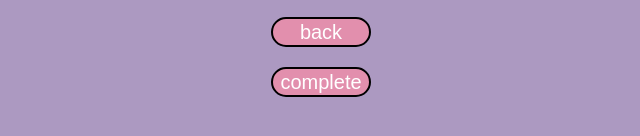
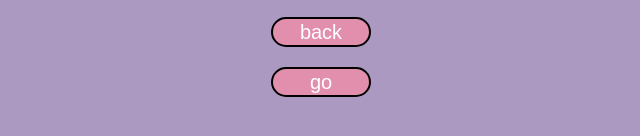
Before and after one commit to hdsk1234/perfect_sleep_project, a website: page question3.html in a window 1280 px wide. Shown: the part 336-472 px from the top of the page, 319-959 px from the left. Drawn offline with Linux system fonts and the light colour scheme.

Commit message:
complete -> go

```diff
--- a/question3.html
+++ b/question3.html
@@ -13,7 +13,7 @@
             <input type="text" placeholder="how old are you?">
         </form>
         <button class="back_btn" onclick="location.href = '/question2'">back</button>
-        <button class="next_btn" onclick="btn_click()">complete</button>
+        <button class="next_btn" onclick="btn_click()">go</button>
     </div>
 
     <script>
```
